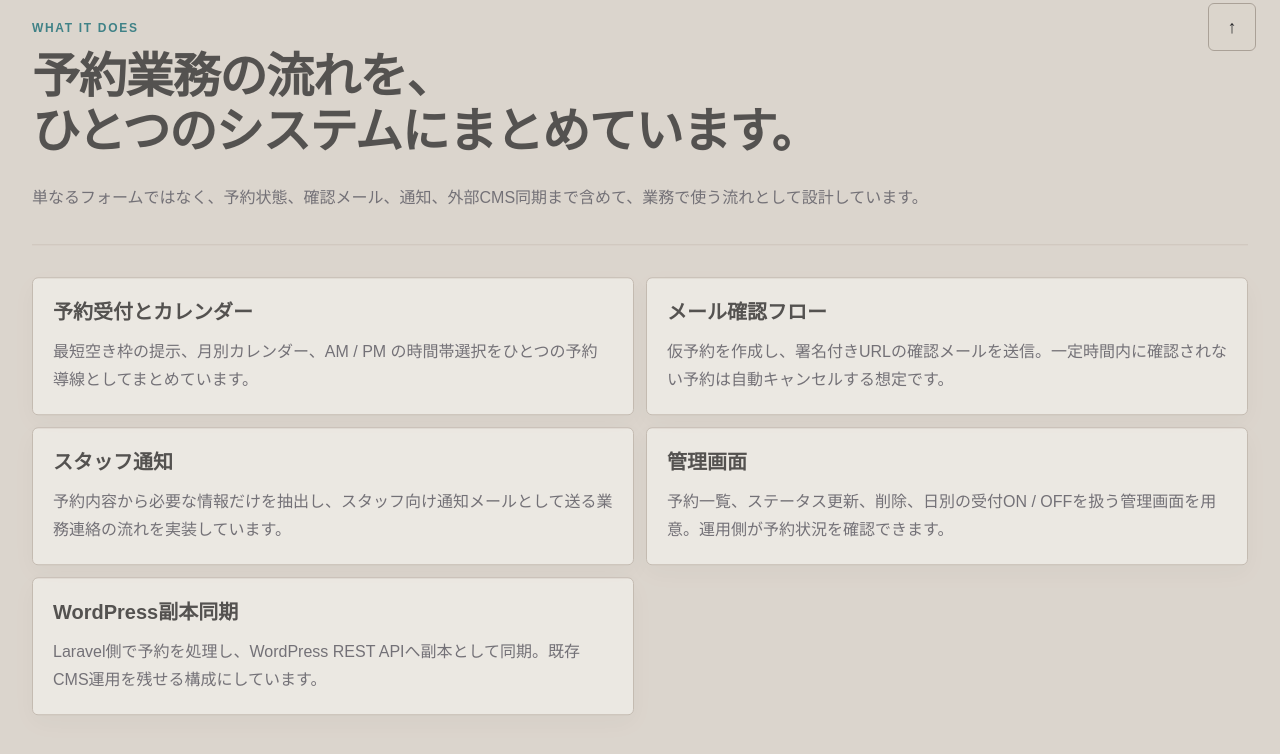
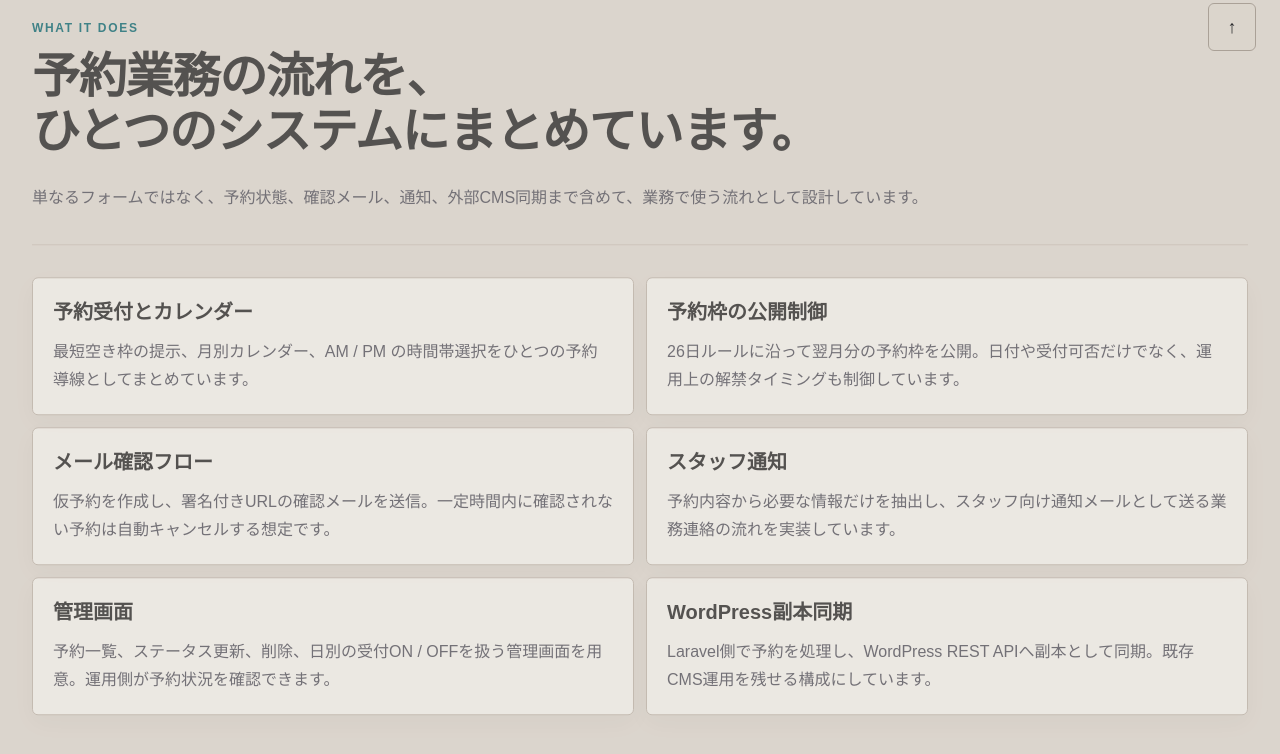
Before and after one commit to muu-ima/portfolio, a Next.js app: page /works/reservation-tour in a window 1280 px wide. Shown: the part 725-1479 px from the top of the page. Built offline with nearby package versions, Linux system fonts and the light colour scheme; a web font is replaced by a local one.

Commit message:
docs: add reservation release rule

```diff
--- a/app/works/reservation-tour/page.tsx
+++ b/app/works/reservation-tour/page.tsx
@@ -10,6 +10,11 @@ const features = [
     title: "予約受付とカレンダー",
     description:
       "最短空き枠の提示、月別カレンダー、AM / PM の時間帯選択をひとつの予約導線としてまとめています。",
+  },
+  {
+    title: "予約枠の公開制御",
+    description:
+      "26日ルールに沿って翌月分の予約枠を公開。日付や受付可否だけでなく、運用上の解禁タイミングも制御しています。",
   },
   {
     title: "メール確認フロー",
@@ -36,6 +41,7 @@ const features = [
 const flow = [
   "Next.js で予約方法を選択",
   "カレンダーまたは最短空き枠から予約フォームへ進む",
+  "26日ルールと受付可否を見て、予約できる日付だけを公開",
   "Laravel API が入力値、reCAPTCHA、重複枠を検証",
   "確認メールとスタッフ通知を送信",
   "管理画面で予約一覧、状態変更、受付可否を確認",
```
Also changed, not shown: 1 other file (tests, documents, lock files or other folders).
